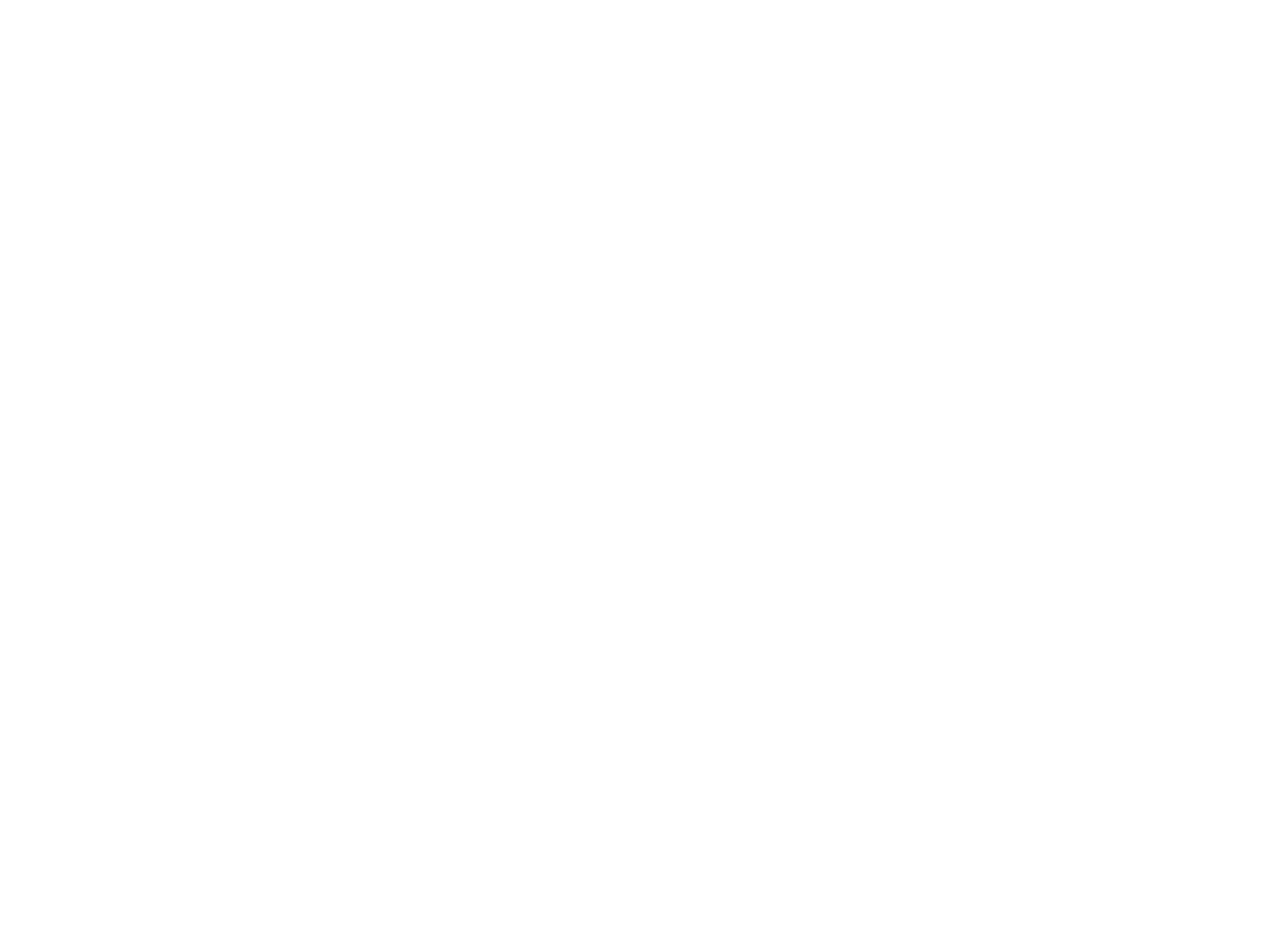
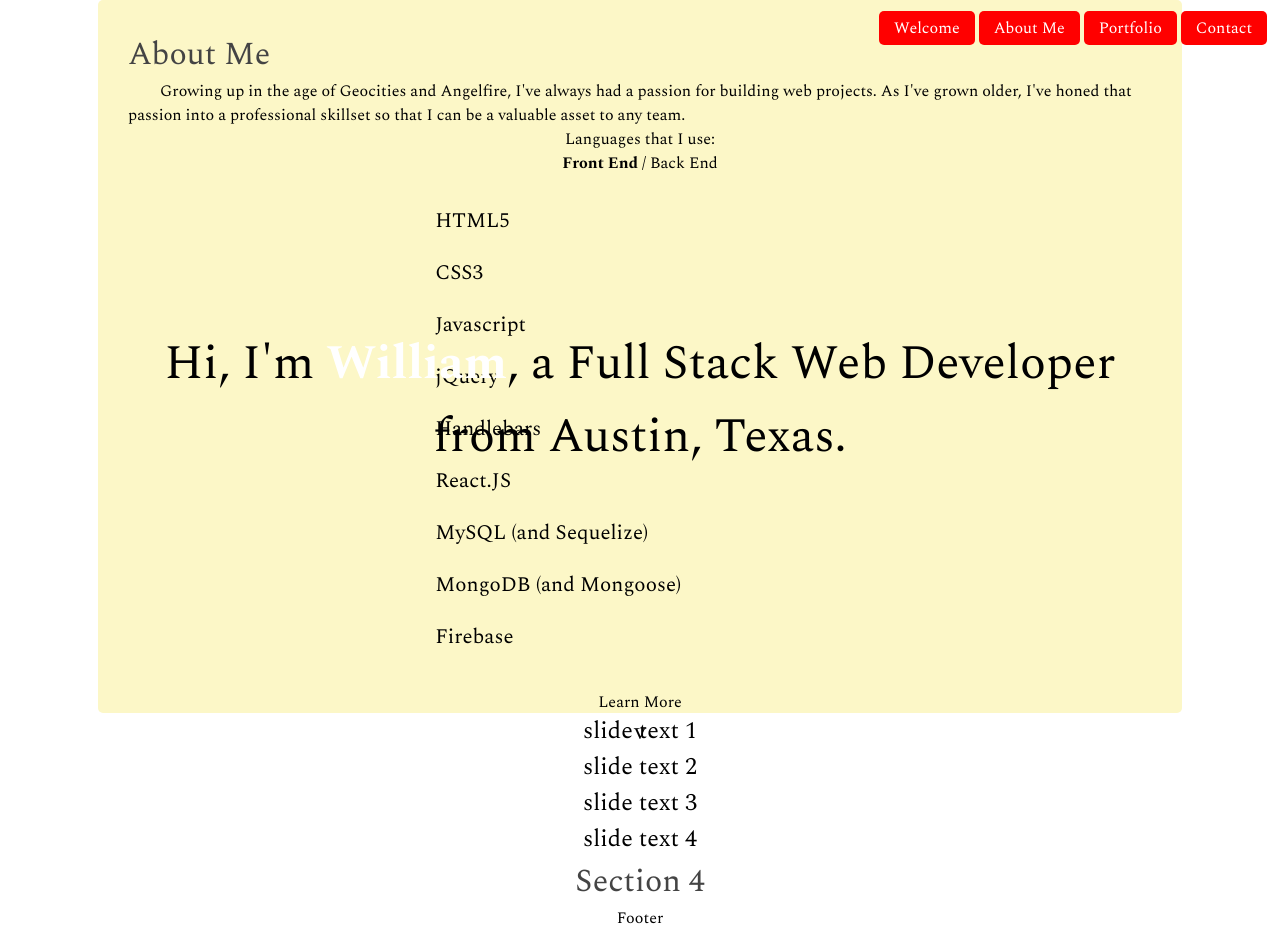
Before and after one commit to wrrrg/bill-gryta, a website: page index.html in a window 1280 px wide. Before the commit the page ends 800 px from the top, so only its background shows below. Drawn offline with nearby package versions, Linux system fonts and the light colour scheme.

Commit message:
basic layout

```diff
--- a/index.html
+++ b/index.html
@@ -3,8 +3,131 @@
   <head>
     <meta charset="utf-8">
     <title>William Gryta - Full Stack Developer</title>
+    <link rel="stylesheet" href="node_modules/fullpage.js/dist/jquery.fullpage.css" />
+    <link rel="stylesheet" href="public/css/style.css" />
+    <link href="https://fonts.googleapis.com/css?family=Spectral:300,400,700,700i" rel="stylesheet">
+
+    <script src="http://ajax.googleapis.com/ajax/libs/jquery/1.9.1/jquery.min.js"></script>
+    <script src="http://ajax.googleapis.com/ajax/libs/jqueryui/1.9.1/jquery-ui.min.js"></script>
+    <script type="text/javascript" src="node_modules/fullpage.js/vendors/scrolloverflow.js"></script>
+    <script type="text/javascript" src="node_modules/fullpage.js/dist/jquery.fullpage.js"></script>
+    <script type="text/javascript" src="public/js/app.js"></script>
+
+    <!-- <script type="text/javascript">
+      $(document).ready(function() {
+        $('#fullpage').fullpage({
+          menu: "#myMenu",
+          anchors: ['firstPage', 'secondPage', 'thirdPage', 'fourthpage'],
+          sectionsColor: ['#C63D0F', '#1BBC9B', '#7E8F7C'],
+          navigation: true,
+          navigationPosition: 'right',
+          navigationTooltips: ['First page', 'Second page', 'Third and last page']
+        });
+      });
+    </script> -->
+
+
   </head>
   <body>
+    <ul id="myMenu">
+      <li data-menuanchor="firstPage"><a href="#firstPage">Welcome</a></li>
+      <li data-menuanchor="secondPage"><a href="#secondPage">About Me</a></li>
+      <li data-menuanchor="thirdPage"><a href="#thirdPage">Portfolio</a></li>
+      <li data-menuanchor="fourthPage"><a href="#fourthPage">Contact</a></li>
+    </ul>
+
+    <header>
+
+    </header>
+    <div id="fullpage">
+
+      <div class="section first-section" id="section0">
+          <div class="hello-content">
+            <p>Hi, I'm <strong>William</strong>, a Full Stack Web Developer from Austin, Texas.</p>
+          </div>
+
+          <div class="scroll-icon">
+            <p>Learn More</p>
+            <a href="#secondPage" class="icon-up-open-big"></a>
+          </div>
+      </div>
+      <div class="section" id="section1">
+        <div class="about-me">
+          <h2>About Me</h2>
+          <p>     Growing up in the age of Geocities and Angelfire, I've always had a passion for building web projects. As I've grown older, I've honed that passion into a professional skillset so that I can be a valuable asset to any team. </p>
+
+
+            <div class="language-head">
+              Languages that I use:</br>
+              <span class="languages-frontend active-head" id="front-end">Front End</span> / <span class="languages-backend" id="back-end">Back End</span>
+            </div>
+            <div class="language-result">
+              <div class="language-result-frontend active-result">
+                <ul>
+                  <li>HTML5</li>
+                  <li>CSS3</li>
+                  <li>Javascript</li>
+                  <li>jQuery</li>
+                  <li>Handlebars</li>
+                  <li>React.JS</li>
+                </ul>
+
+              </div>
+              <div class="language-result-backend">
+                <ul>
+                  <li>MySQL (and Sequelize)</li>
+                  <li>MongoDB (and Mongoose)</li>
+                  <li>Firebase</li>
+                </ul>
+
+              </div>
+            </div>
+
+
+
+
+          <!-- <div class="scroll-icon">
+            <p>Portfolio Examples</p>
+            <a href="#thirdPage" class="icon-up-open-big"></a>
+          </div> -->
+        </div>
+      </div>
+      <div class="section" id="section2">
+              <div class="slide"  id="slide1">
+                  <div class='intro'>
+                    <p>slide text 1</p>
+                  </div>
+                </div>
+
+               <div class="slide" id="slide2">
+                  <div class='intro'>
+                    <p>slide text 2</p>
+                  </div>
+                </div>
+
+                <div class="slide" id="slide3">
+                  <div class='intro'>
+                    <p>slide text 3</p>
+                  </div>
+                </div>
+
+                <div class="slide" id=slide4>
+                  <div class='intro'>
+                    <p>slide text 4</p>
+                  </div>
+                </div>
+
+      </div>
+      <div class="section" id="section3">
+          <h2>Section 4</h2>
+      </div>
+
+      <div class="section fp-auto-height">Footer</div>
+
+
+    </div>
+
+    <!-- <script type="text/javascript" src="node_modules/jquery/dist/jquery.min.js"></script> -->
 
   </body>
 </html>
--- a/public/css/style.css
+++ b/public/css/style.css
@@ -0,0 +1,209 @@
+@CHARSET "ISO-8859-1";
+/* Reset CSS
+ * --------------------------------------- */
+body,div,dl,dt,dd,ul,ol,li,h1,h2,h3,h4,h5,h6,pre,
+form,fieldset,input,textarea,p,blockquote,th,td {
+    padding: 0;
+    margin: 0;
+}
+a{
+	text-decoration:none;
+}
+table {
+    border-spacing: 0;
+}
+fieldset,img {
+    border: 0;
+}
+address,caption,cite,code,dfn,em,strong,th,var {
+    font-weight: normal;
+    font-style: normal;
+}
+strong{
+	font-weight: bold;
+}
+ol,ul {
+    list-style: none;
+    margin:0;
+    padding:0;
+}
+caption,th {
+    text-align: left;
+
+}
+h1,h2,h3,h4,h5,h6 {
+    font-weight: normal;
+    font-size: 100%;
+    margin:0;
+    padding:0;
+    color:#444;
+}
+q:before,q:after {
+    content:'';
+}
+abbr,acronym { border: 0;
+}
+
+/* Basic body/nav css */
+
+body {
+  transition: all .3s ease;
+  font-family: 'Spectral', serif;
+  font-weight: 300;
+}
+
+/* turns off the scroll icons on first page */
+body.fp-viewing-firstPage #fp-nav{
+    opacity: 0;
+}
+
+.section h2 {
+  font-size: 2rem;
+}
+
+.section {
+  text-align: center;
+  margin: 0;
+  padding: 0;
+}
+
+
+/* Menu Anchors */
+
+#myMenu {
+
+  position: fixed;
+  top: 2%;
+  right: 1%;
+  z-index: 1;
+
+}
+
+#myMenu ul {
+  margin: 0 auto;
+}
+
+#myMenu li {
+  display: inline;
+  padding: 5px;
+  text-decoration: none;
+  border-radius: 5px;
+  background: red;
+
+}
+
+#myMenu li.active {
+  background: orange;
+}
+
+#myMenu li:hover {
+  background: purple;
+}
+
+#myMenu a {
+  text-decoration: none;
+  border-radius: 8px;
+  padding: 10px;
+  color: white;
+}
+
+#myMenu a:hover {
+
+  color: yellow;
+}
+
+
+/* specific sections */
+
+/* landing page */
+
+.intro p{
+	width: 50%;
+	margin: 0 auto;
+	font-size: 1.5em;
+}
+
+.hello-content {
+  position: absolute;
+  top: 50%;
+  left: 50%;
+  transform: translate(-50%, -50%);
+  font-size: 3rem;
+  width: 80%;
+  text-align: center;
+}
+
+.hello-content strong {
+  color: white;
+}
+
+/* about me */
+
+
+/* #section1 {
+  padding: 100px;
+} */
+.about-me {
+  width: 80%;
+  height: 80%;
+  background: rgb(252, 247, 199);
+  border-radius: 5px;
+  margin: 0 auto;
+  text-align: left;
+  padding: 30px;
+}
+
+.about-me p {
+  text-indent: 2em;
+}
+
+.language-head {
+  text-align: center;
+}
+
+.active-head {
+  color: black;
+  font-weight: 700;
+}
+
+.language-result {
+  width: 40%;
+  margin: 20px auto;
+  font-size: 1.3rem;
+  text-align: left;
+  line-height: 2.5em;
+
+}
+
+/* click buttons */
+.icon-up-open-big { display: inline-block; }
+
+.icon-up-open-big:after {
+  text-align: center;
+  content: "v";
+  font-size: 1.5rem;
+  display: block;
+
+  color: black;
+  -webkit-transition: color .3s;
+          transition: color .3s;
+}
+
+
+.scroll-icon {
+	position: absolute;
+ 	left: 50%;
+  bottom: 50px;
+  padding: 0 10px;
+  	-webkit-transform: translateX(-50%);
+  	    -ms-transform: translateX(-50%);
+  	        transform: translateX(-50%);
+  transition: all ease .5s;
+}
+
+
+
+/* .footer-div{
+  margin: 50px;
+  height: 100px;
+} */
--- a/public/js/app.js
+++ b/public/js/app.js
@@ -0,0 +1,47 @@
+// calling fullpage.js
+$(document).ready(function() {
+	$('#fullpage').fullpage({
+		menu: '#myMenu',
+		anchors:['firstPage', 'secondPage', 'thirdPage', 'fourthPage'],
+    sectionsColor: ['#f2901c', '#4BBFc3', '#DDDDDD', '#AFAFAF'],
+		// verticalCentered: false,
+		slidesNavigation: true,
+		navigation: true,
+		navigationPosition: 'right',
+		showActiveTooltip: false,
+		slidesNavigation: true,
+		slidesNavPosition: 'bottom',
+		afterRender: function(){
+		 $('#myMenu').hide();
+		},
+		afterLoad: function(anchor, index){
+			if(index == 1){
+					 $('#myMenu').fadeOut(350);
+			}else{
+					 $('#myMenu').fadeIn(350);
+			}
+		}
+
+	});
+
+	$(" .language-result-backend").hide();
+});
+
+
+$(document).on("click", ".scroll-icon", function(){
+	$.fn.fullpage.moveTo(2);
+});
+
+$(document).on("click", ".languages-frontend, .languages-backend", function(){
+	$(".language-result-frontend, .language-result-backend").hide();
+	$(".languages-frontend, .languages-backend").removeClass("active-head");
+	$(this).addClass("active-head");
+
+	var displayThis = $(this).attr("id");
+
+	if(displayThis == "front-end"){
+		$(".language-result-frontend").show();
+	} else if (displayThis == "back-end"){
+		$(".language-result-backend").show();
+	}
+});
```
Also changed, not shown: 1 other file.
